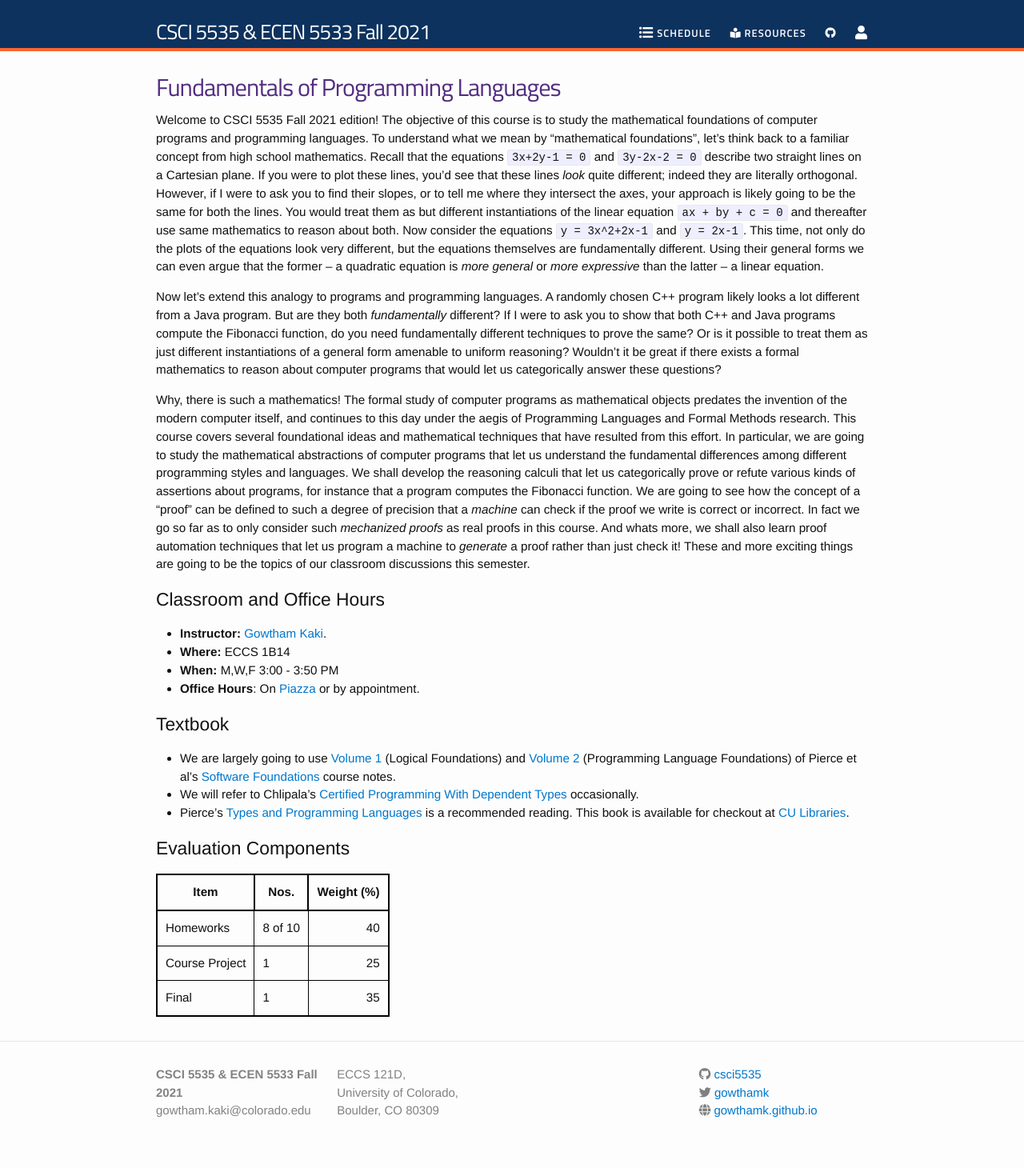
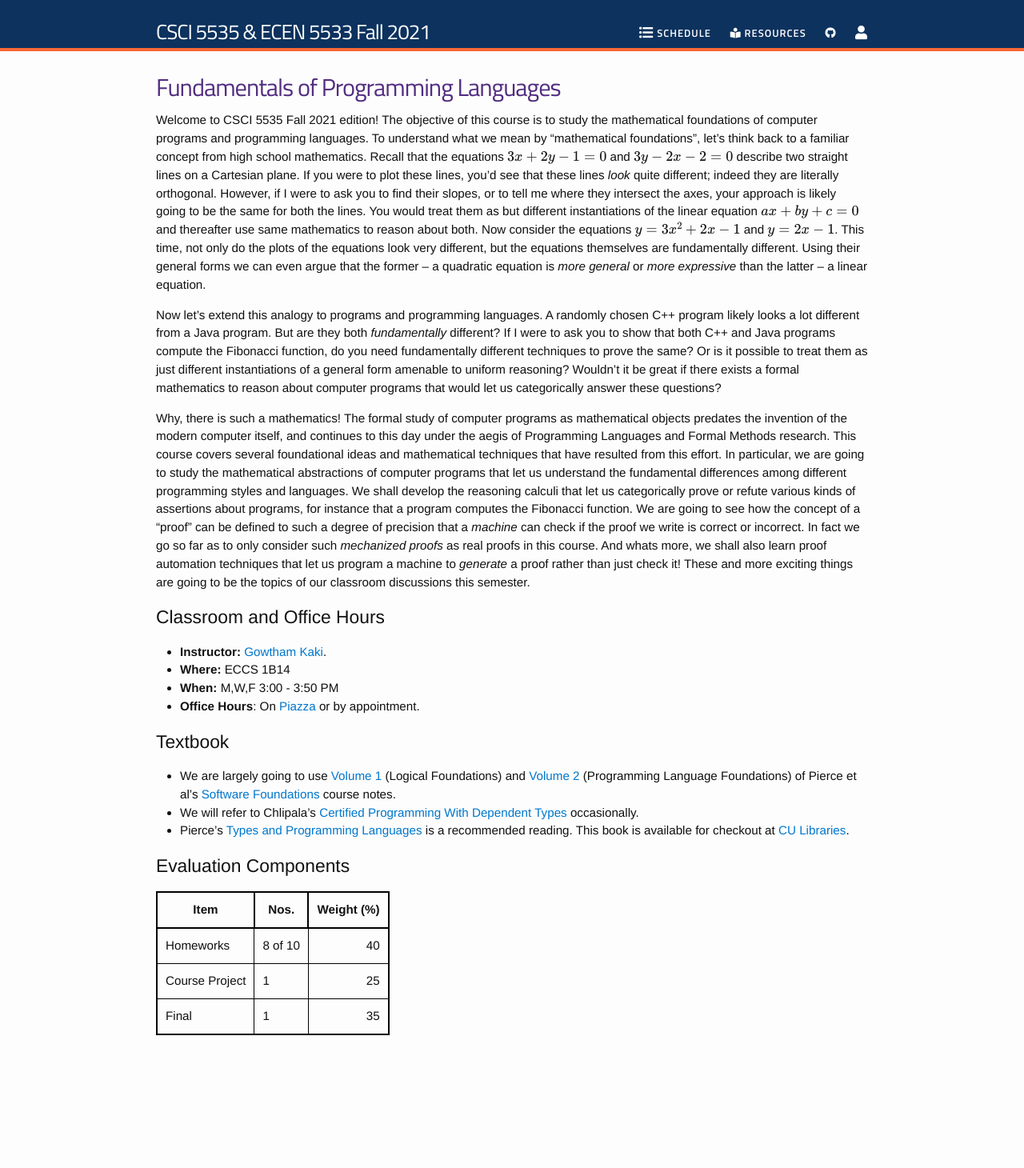
Before and after one commit to csci5535/csci5535.github.io, a Jekyll site: the page built from index.md, in a window 1280 px wide. Shown: the whole page at 80% size. Built offline with Jekyll 4.4.1, drawn with Linux system fonts in a browser that asks for light colours; nearby versions of some CDN libraries; formulas are drawn with MathJax 3; after the commit the page ends 1324 px from its top, so only the background shows below that.

```diff
--- a/_includes/head.html
+++ b/_includes/head.html
@@ -19,4 +19,5 @@
 
 <link rel="stylesheet" href="https://use.fontawesome.com/releases/v5.2.0/css/all.css" integrity="sha384-hWVjflwFxL6sNzntih27bfxkr27PmbbK/iSvJ+a4+0owXq79v+lsFkW54bOGbiDQ" crossorigin="anonymous">
 <meta property="og:image" content="http://course-website.svmiller.com/_images/stand-and-deliver-fb.jpg"/>
+<script src="https://cdn.mathjax.org/mathjax/latest/MathJax.js?config=TeX-AMS-MML_HTMLorMML" type="text/javascript"></script>
 </head>
--- a/_layouts/default.html
+++ b/_layouts/default.html
@@ -13,8 +13,6 @@
       </div>
     </div>
 
-    {% include footer.html %}
   </body>
 
 </html>
-<!-- d.s.m.s.050600.062508.030515.080516.030818 | "Baby, I'm Yours" -->
--- a/index.md
+++ b/index.md
@@ -13,15 +13,15 @@ Welcome to CSCI 5535 Fall 2021 edition! The objective of this course is to
 study the mathematical foundations of computer programs and programming
 languages. To understand what we mean by "mathematical foundations", let's
 think back to a familiar concept from high school mathematics. Recall that
-the equations `3x+2y-1 = 0` and `3y-2x-2 = 0` describe two straight lines
+the equations $$3x+2y-1 = 0$$ and $$3y-2x-2 = 0$$ describe two straight lines
 on a Cartesian plane. If you were to plot these lines, you'd see that these
 lines *look* quite different; indeed they are literally orthogonal.
 However, if I were to ask you to find their slopes, or to tell me where
 they intersect the axes, your approach is likely going to be the same for
 both the lines. You would treat them as but different instantiations of the
-linear equation `ax + by + c = 0` and thereafter use same mathematics to
-reason about both. Now consider the equations `y = 3x^2+2x-1` and `y =
-2x-1`. This time, not only do the plots of the equations look very
+linear equation $$ax + by + c = 0$$ and thereafter use same mathematics to
+reason about both. Now consider the equations $$y = 3x^2+2x-1$$ and $$y =
+2x-1$$. This time, not only do the plots of the equations look very
 different, but the equations themselves are fundamentally different. Using
 their general forms we can even argue that the former -- a quadratic
 equation is *more general* or *more expressive* than the latter -- a linear
@@ -60,7 +60,7 @@ things are going to be the topics of our classroom discussions this semester.
 * **Instructor:** [Gowtham Kaki](http://gowthamk.github.io).
 * **Where:** ECCS 1B14
 * **When:** M,W,F 3:00 - 3:50 PM
-* **Office Hours**: On [Piazza](https://piazza.com/class/kjw3pah6lmo1hv) or by appointment.
+* **Office Hours**: On [Piazza](https://piazza.com/colorado/fall2021/csci5535) or by appointment.
 
 ## Textbook
 
```
